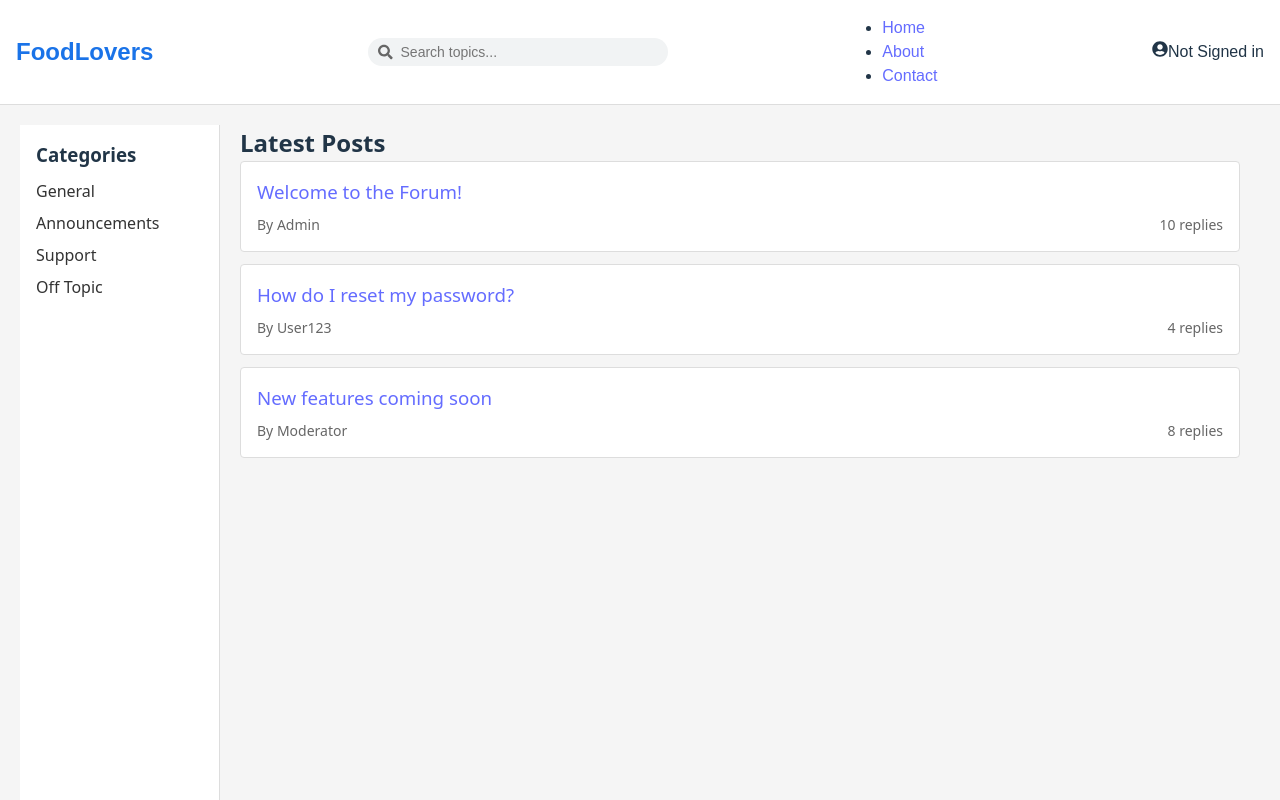
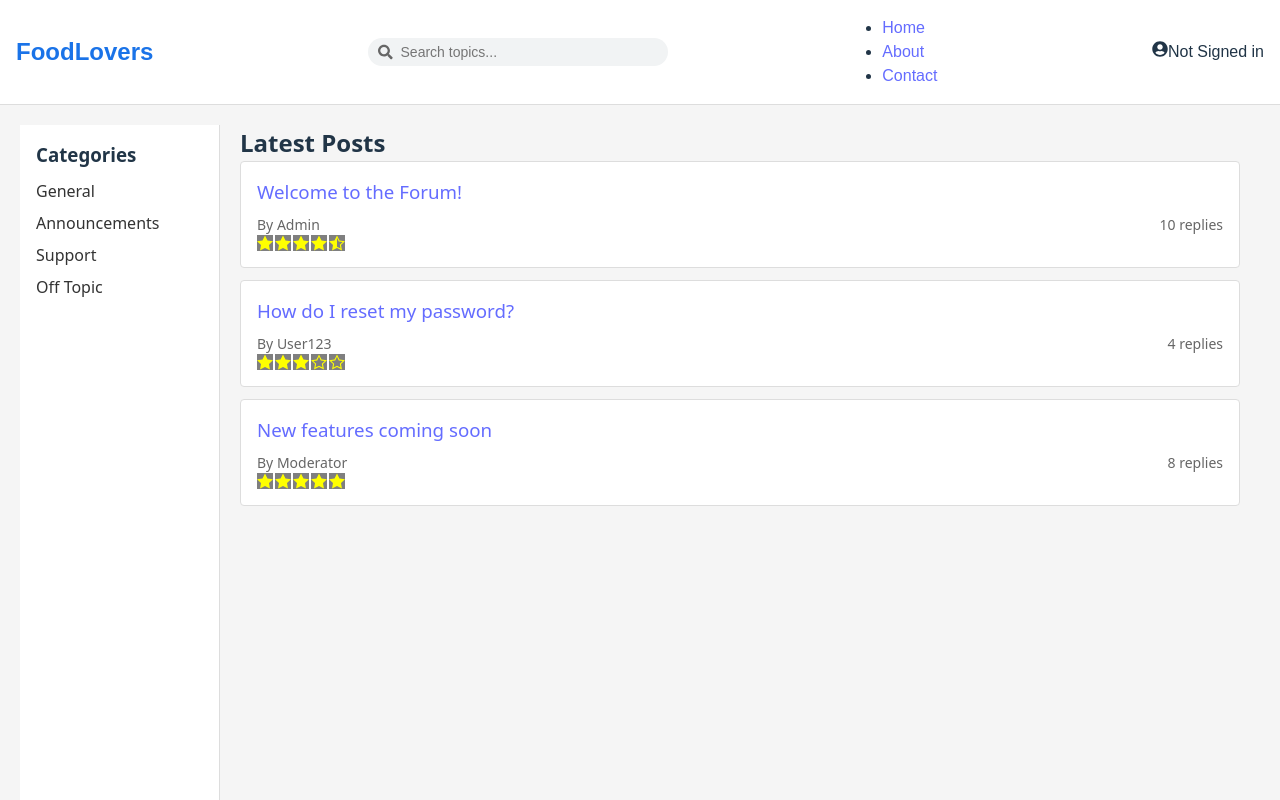
Before and after one commit to Atlaseer/FullstackProject, a React (Vite) app in the folder client/: page / in a window 1280 px wide. Shown: the top 800 px of the page. Built offline with nearby package versions, Linux system fonts and the light colour scheme; no server answers.

Commit message:
Added star rating
Now it shows how many stars something has

```diff
--- a/client/src/Components/PostCard.jsx
+++ b/client/src/Components/PostCard.jsx
@@ -1,6 +1,7 @@
 import React from 'react';
 import '../styles/Main.css';
 import { Link } from 'react-router-dom';
+import StarRating from './StarRating';
 
 const PostCard = ({ post }) => {
   return (
@@ -10,6 +11,7 @@ const PostCard = ({ post }) => {
         <span>By {post.author}</span>
         <span>{post.replies || 0} replies</span>
       </div>
+      <StarRating stars={post.stars}/>
     </div>
   );
 };
--- a/client/src/Components/PostList.jsx
+++ b/client/src/Components/PostList.jsx
@@ -3,9 +3,9 @@ import PostCard from './PostCard';
 import '../styles/Main.css';
 
 const samplePosts = [
-  { id: 1, title: "Welcome to the Forum!", author: "Admin", replies: 10 },
-  { id: 2, title: "How do I reset my password?", author: "User123", replies: 4 },
-  { id: 3, title: "New features coming soon", author: "Moderator", replies: 8 },
+  { id: 1, title: "Welcome to the Forum!", author: "Admin", replies: 10, stars: 4.5 },
+  { id: 2, title: "How do I reset my password?", author: "User123", replies: 4, stars: 3.0 },
+  { id: 3, title: "New features coming soon", author: "Moderator", replies: 8, stars: 5.0 },
 ];
 
 const PostList = () => {
--- a/client/src/Components/StarRating.jsx
+++ b/client/src/Components/StarRating.jsx
@@ -1,8 +1,29 @@
+import { ImStarFull, ImStarHalf, ImStarEmpty } from "react-icons/im";
+
 const StarRating = ({stars}) =>
 {
     const fullStars = Math.floor(stars);
     const hasHalfStar = stars % 1 !== 0;
     const emptyStars = 5 - fullStars - (hasHalfStar ? 1 : 0);
-}
+
+    const starElements = [];
+
+    for (let i = 0; i < fullStars; i++)
+    {
+        starElements.push(<ImStarFull key={`full-${i}`} className="star"/>);
+    }
+
+    if(hasHalfStar)
+    {
+        starElements.push(<ImStarHalf key="half" className="star" />);
+    }
+
+    for (let i = 0; i < emptyStars; i++)
+    {
+        starElements.push(<ImStarEmpty key={`empty-${i}`} className="star" />);
+    }
+
+    return <div className="rating-stars">{starElements}</div>;
+};
 
 export default StarRating;
--- a/client/src/styles/Main.css
+++ b/client/src/styles/Main.css
@@ -134,3 +134,16 @@ td {
   padding: 8px;
   border-bottom: 1px solid #eee;
 }
+
+.star
+{
+  color: hsl(60, 100%, 50%);
+  background: hsla(0, 0%, 0%, 0.5);
+}
+
+.rating-stars
+{
+  display:flex;
+  flex-direction: row;
+  gap:2px;
+}
```
